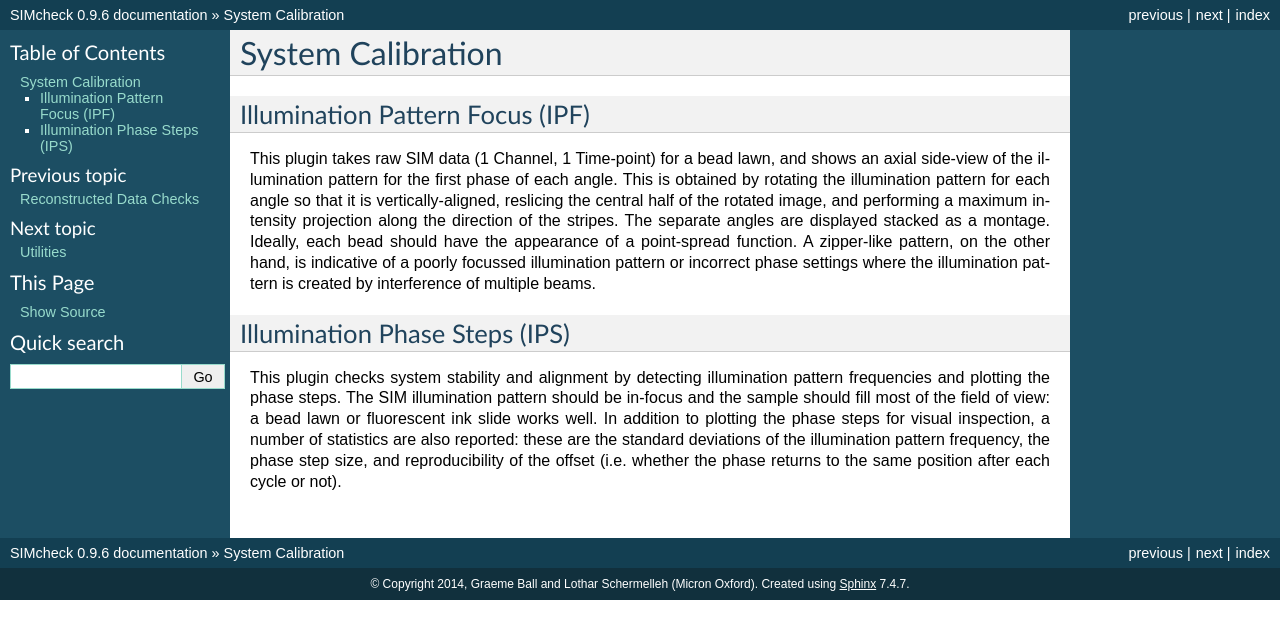
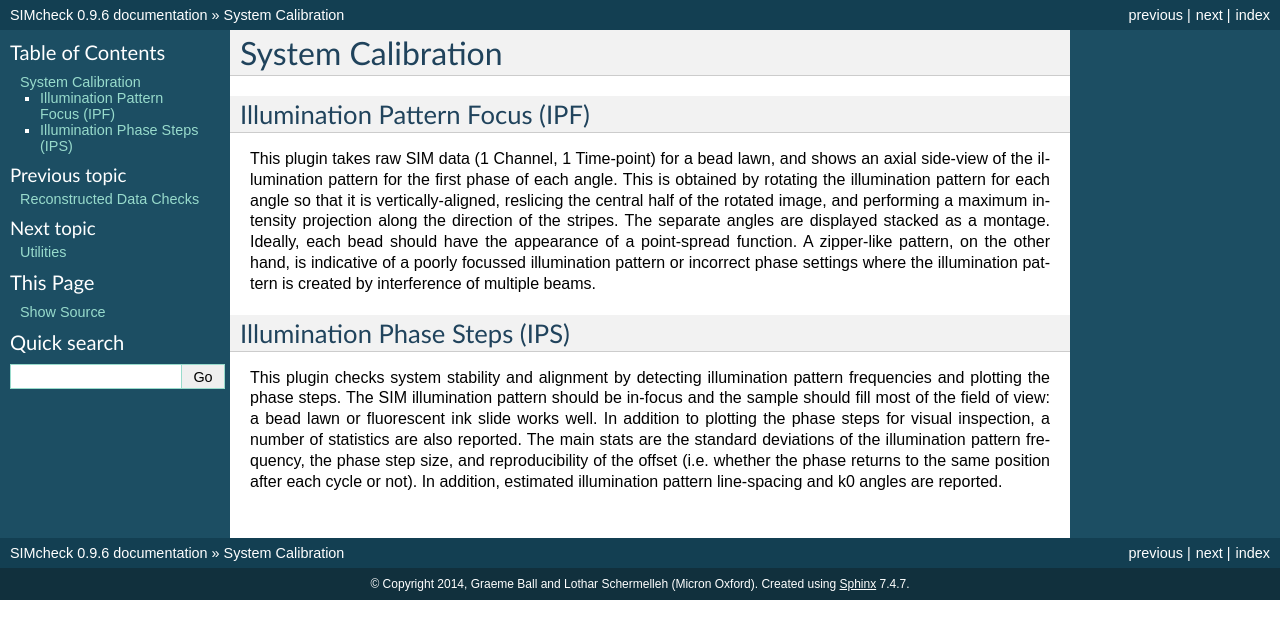
Before and after one commit to MicronOxford/SIMcheck_Manual, a Sphinx documentation site: the page built from source/cal_checks.rst, in a window 1280 px wide. Shown: the top 639 px of the page. Built offline with Sphinx 7.4.7, drawn with Linux system fonts in a browser that asks for light colours.

Commit message:
cal phase steps: note that line-spacing and k0 are now reported

```diff
--- a/source/cal_checks.rst
+++ b/source/cal_checks.rst
@@ -22,7 +22,8 @@ This plugin checks system stability and alignment by detecting illumination
 pattern frequencies and plotting the phase steps. The SIM illumination pattern
 should be in-focus and the sample should fill most of the field of view: a bead
 lawn or fluorescent ink slide works well. In addition to plotting the phase
-steps for visual inspection, a number of statistics are also reported: these
-are the standard deviations of the illumination pattern frequency, the phase
-step size, and reproducibility of the offset (i.e. whether the phase returns to
-the same position after each cycle or not).
+steps for visual inspection, a number of statistics are also reported. The main
+stats are the standard deviations of the illumination pattern frequency, the
+phase step size, and reproducibility of the offset (i.e. whether the phase
+returns to the same position after each cycle or not). In addition, estimated
+illumination pattern line-spacing and k0 angles are reported.
```
